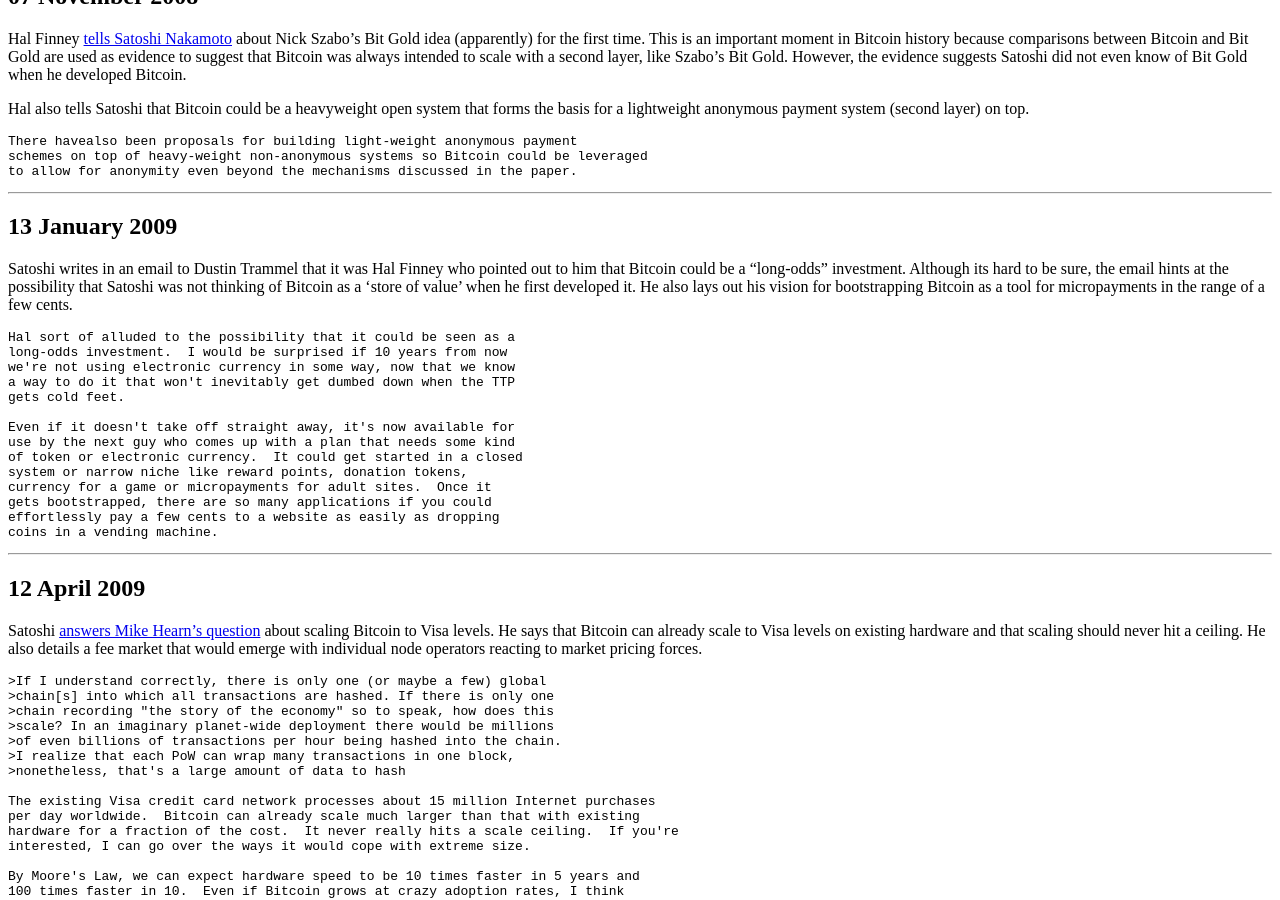
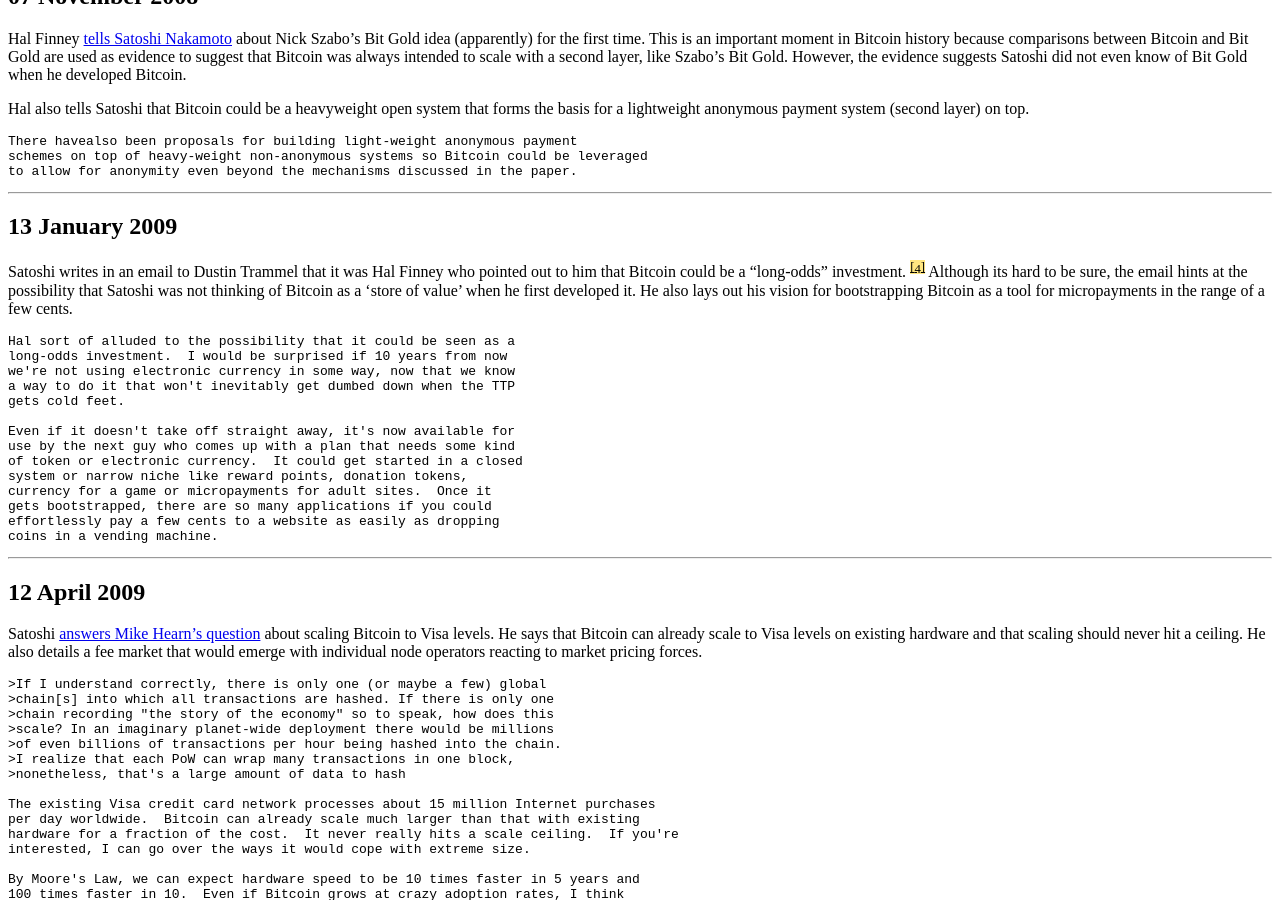
Before and after one commit to derykmakgill/website, a Jekyll site: the page built from testbtc.md, in a window 1280 px wide and 900 px high, scrolled down 4703 px. Built offline with Jekyll 4.4.1, drawn with Linux system fonts in a browser that asks for light colours; a script that is not in the unit is left out; some of the changed lines change nothing that is shown; some of the changed text lies outside the part shown.

Commit message:
Update testbtc.md

````diff
--- a/testbtc.md
+++ b/testbtc.md
@@ -260,7 +260,7 @@
 
 ## 13 January 2009
 
-Satoshi writes in an email to Dustin Trammel that it was Hal Finney who pointed out to him that Bitcoin could be a "long-odds" investment. Although its hard to be sure, the email hints at the possibility that Satoshi was not thinking of Bitcoin as a 'store of value' when he first developed it. He also lays out his vision for bootstrapping Bitcoin as a tool for micropayments in the range of a few cents.
+Satoshi writes in an email to Dustin Trammel that it was Hal Finney who pointed out to him that Bitcoin could be a "long-odds" investment. <span class="footnote"><span class="fnHide"> (Footnote: </span>An alternative version of this email exists on the public mailing lists due to the fact that this email was forwarded by Satoshi with permission from Dustin Trammel. For whatever reason though, it does not include the comment about Hal Finney's price predictions. That comment comes from Trammel's own archive of his emails which are no longer live on his site. It's hard to make much more of it but it is perhaps worth speculating on. <span class="fnHide">)</span></span> Although its hard to be sure, the email hints at the possibility that Satoshi was not thinking of Bitcoin as a 'store of value' when he first developed it. He also lays out his vision for bootstrapping Bitcoin as a tool for micropayments in the range of a few cents.
 
 ```
 Hal sort of alluded to the possibility that it could be seen as a
````
